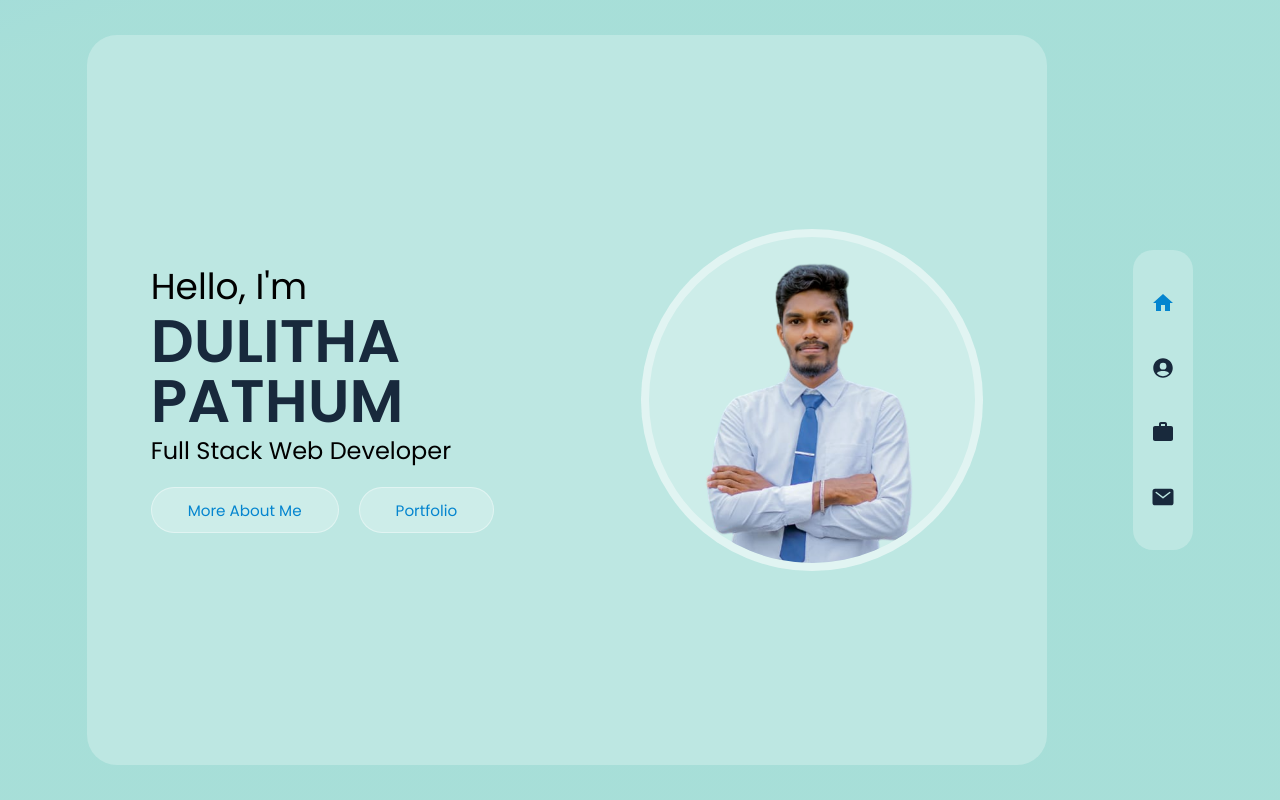
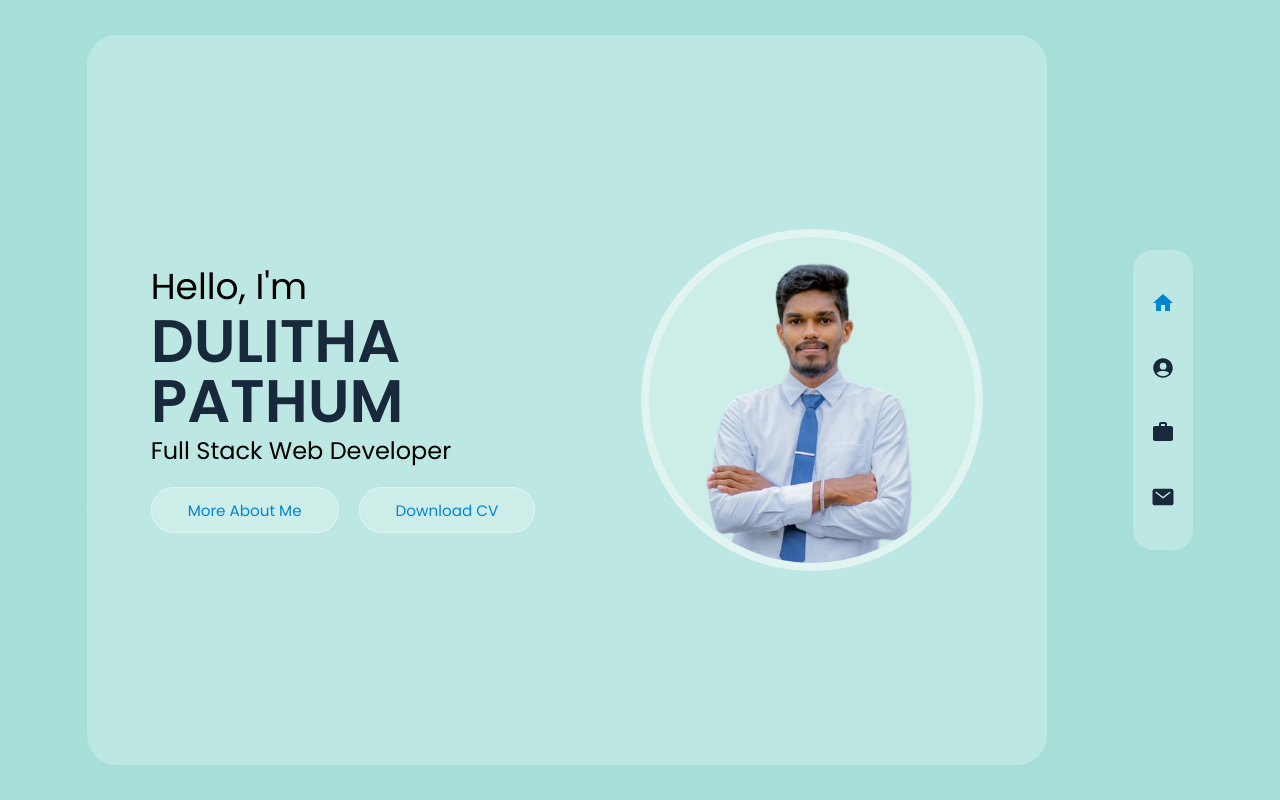
Before and after one commit to Dulithapathum/My-Portfolio, a React (Vite) app: page / in a window 1280 px wide. Built offline with nearby package versions, Linux system fonts and the light colour scheme.

Commit message:
Add CV File And Link

```diff
--- a/src/Pages/About.jsx
+++ b/src/Pages/About.jsx
@@ -138,9 +138,14 @@ const About = () => {
             </div>
           </div>
           <div className="flex w-full space-x-8 mb-6 justify-evenly lg:justify-normal">
-            <Link to={"/"} className="custom-link text-[15px] px-4 sm:px-10 ">
+            <a
+              href="Dulitha Pathum CV.pdf"
+              target="_blank"
+              rel="noopener noreferrer"
+              className="custom-link text-[15px] px-4 sm:px-10 "
+            >
               Download CV
-            </Link>
+            </a>
             <Link
               to={"/contact"}
               className="custom-link text-[15px] px-4 sm:px-10"
--- a/src/Pages/Home.jsx
+++ b/src/Pages/Home.jsx
@@ -20,9 +20,14 @@ const Home = () => {
           <Link to="/about" className="custom-link ">
             <small>More about me</small>
           </Link>
-          <Link to="/portfolio" className="custom-link">
-            <small>Portfolio</small>
-          </Link>
+          <a
+            href="Dulitha Pathum CV.pdf"
+            target="_blank"
+            rel="noopener noreferrer"
+            className="custom-link"
+          >
+            <small>Download CV</small>
+          </a>
         </div>
       </div>
       <div className="lg:order-2 order-1">
```
Also changed, not shown: 2 other files (tests, documents, lock files or other folders).
